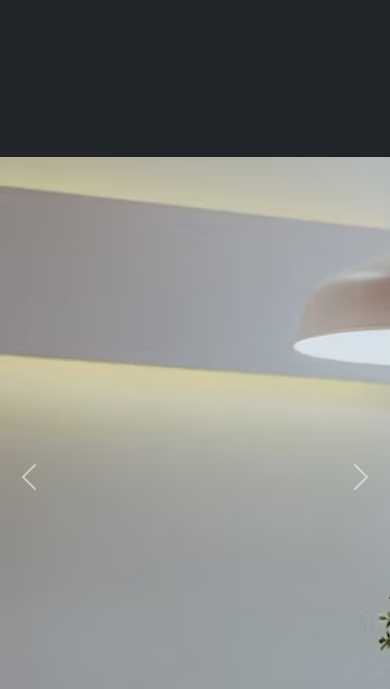
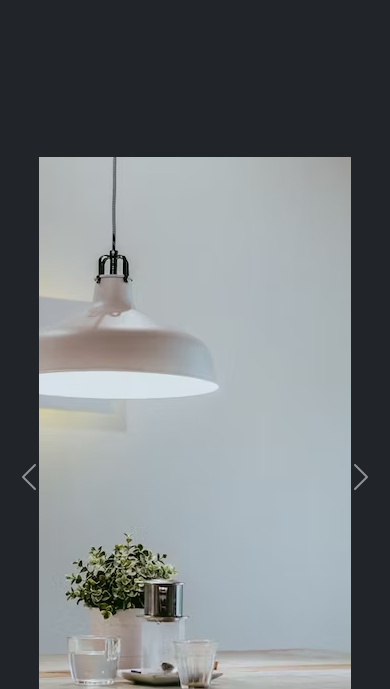
Before and after one commit to CrustySamwich/TxElectric, a plain HTML site: page index.html in a window 390 px wide. Shown: the part 155-844 px from the top of the page. Drawn offline with nearby package versions, Linux system fonts and the light colour scheme.

Commit message:
Update syles.css

```diff
--- a/syles.css
+++ b/syles.css
@@ -92,4 +92,7 @@ hr {
     .formContact{
         width: 100%;
     }
+    .carouselImage {
+        max-width: 80%;
+    }
 }
```
